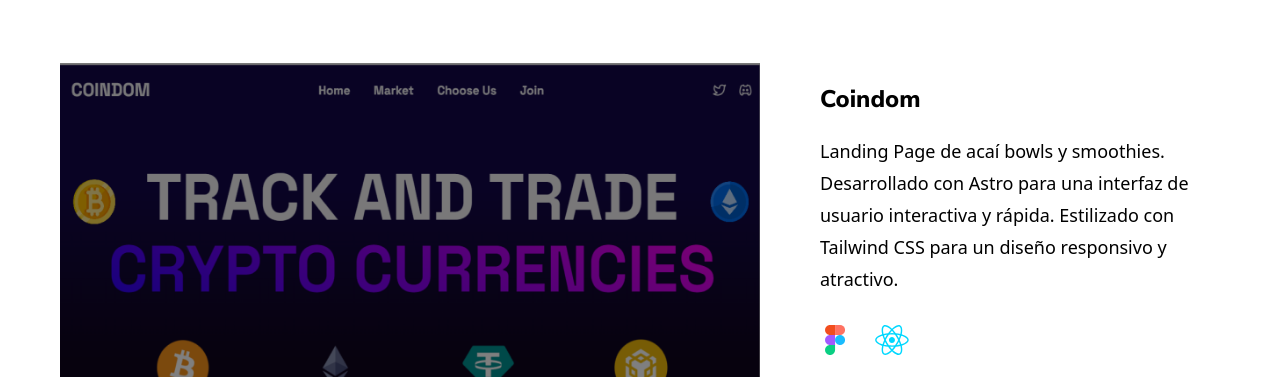
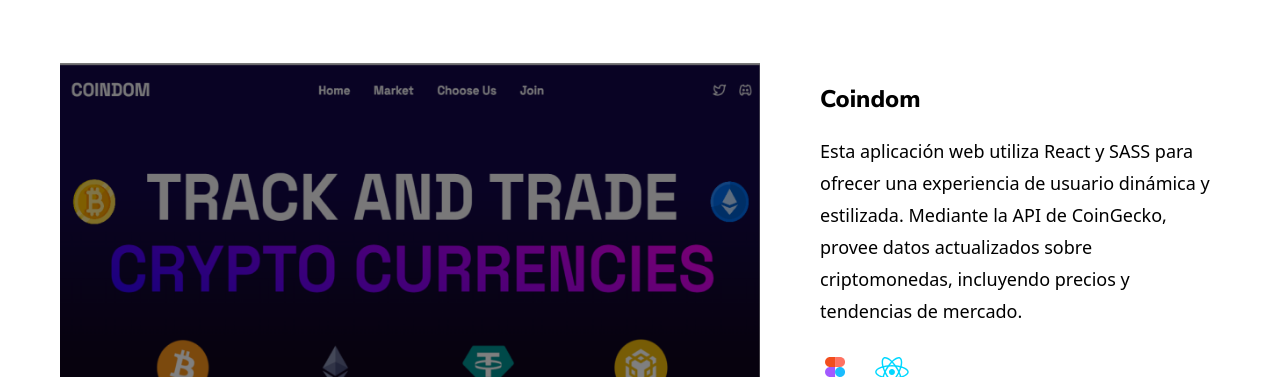
Before and after one commit to LFrancoEpifani/Portfolio, a React (Vite) app: page / in a window 1280 px wide. Shown: the part 1100-1477 px from the top of the page. Built offline with nearby package versions, Linux system fonts and the light colour scheme; some icons are missing.

Commit message:
Adjusting sizes from heero

```diff
--- a/src/components/DesktopProjects/DesktopProjects.jsx
+++ b/src/components/DesktopProjects/DesktopProjects.jsx
@@ -56,17 +56,14 @@
     <div>
                 <h3 className='nunito text-2xl my-10 font-bold lg:my-20'>Coindom</h3>
                 <p className='mt-20 text-md lg:w-400 lg:text-lg lg:leading-8'>
-                    Landing Page de acaí bowls y smoothies.
-                    Desarrollado con Astro para una interfaz de usuario
-                    interactiva y rápida. Estilizado con Tailwind CSS
-                    para un diseño responsivo y atractivo.
+                Esta aplicación web utiliza React y SASS para ofrecer una experiencia de usuario dinámica y estilizada. Mediante la API de CoinGecko, provee datos actualizados sobre criptomonedas, incluyendo precios y tendencias de mercado.
                 </p>
                 <div className='flex justify-center my-20 lg:justify-start lg:items-center gap-30 lg:mt-30 lg:mx-5'>
                     <Icon className='text-3xl items-center' icon="logos:figma"/>
                     <div className='flex gap-10'>
                         <Icon className='text-3xl' icon="logos:react" />
-                        <Icon className='text-3xl' icon="devicon:tailwindcss" />
-                        <Icon className='text-3xl' icon="devicon:astro" />
+                        <Icon className='text-3xl' icon="vscode-icons:file-type-scss2" />
+                        <Icon className='text-3xl' icon="arcticons:coingecko" color="#89bf3e" />
                     </div>
                 </div>
                 <div>
--- a/src/components/Hero/Hero.jsx
+++ b/src/components/Hero/Hero.jsx
@@ -8,7 +8,7 @@
 export default function Hero() {
   return (
     <div>
-    <div className='lg:mt-120 lg:mb-220'>
+    <div className='lg:mt-120 mt-100 mb-120 lg:mb-220'>
       <main className='lg:flex lg:justify-center lg:items-center'>
         <div className='lg:flex lg:items-center '>
           <div className='flex flex-col justify-center items-center'>
@@ -26,7 +26,7 @@
         </div>
       </main>
     </div>
-    <div>
+    <div className=''>
       <DesktopProjects/>
     </div>
     <div className='mt-100'>
--- a/src/components/MobileProjects/MobileProjects.jsx
+++ b/src/components/MobileProjects/MobileProjects.jsx
@@ -1,5 +1,4 @@
 import React from 'react'
-import {useState} from 'react'
 import {Icon} from '@iconify/react'
 
 export default function MobileProjects() {
```
